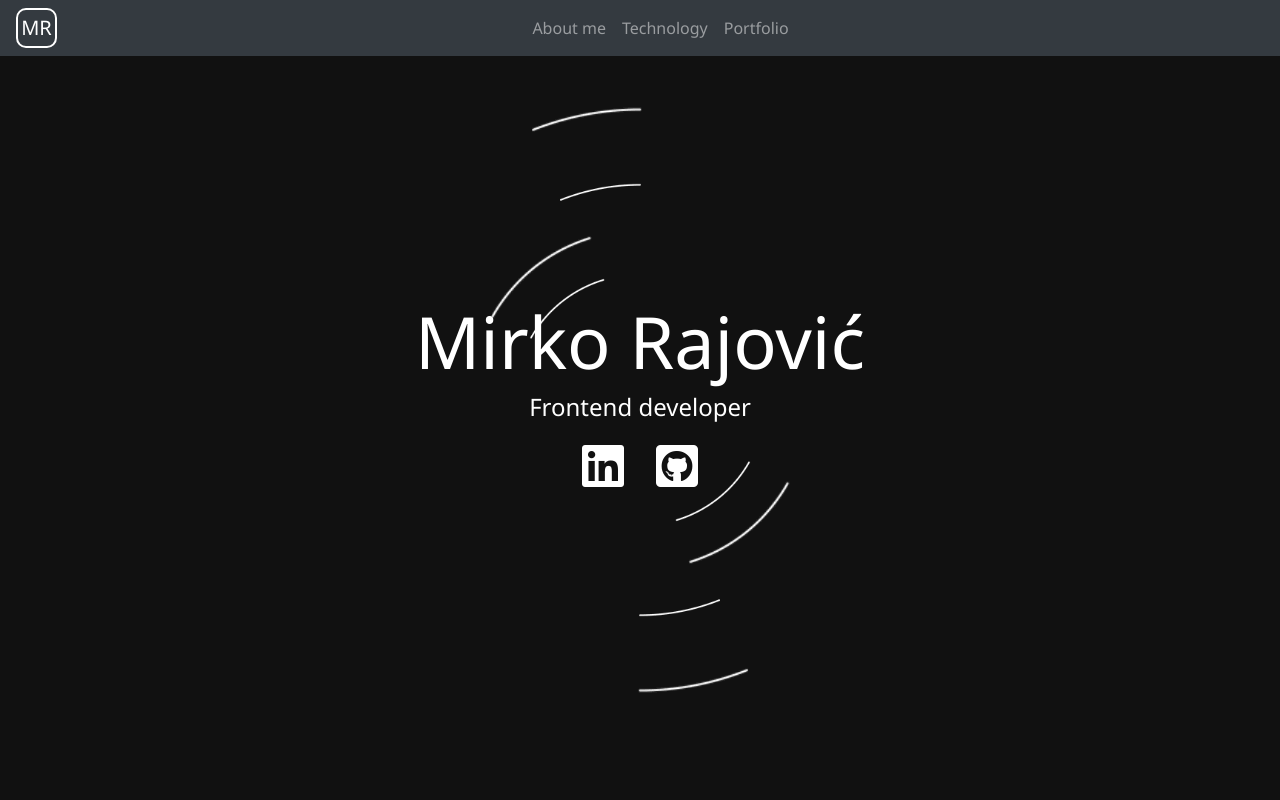
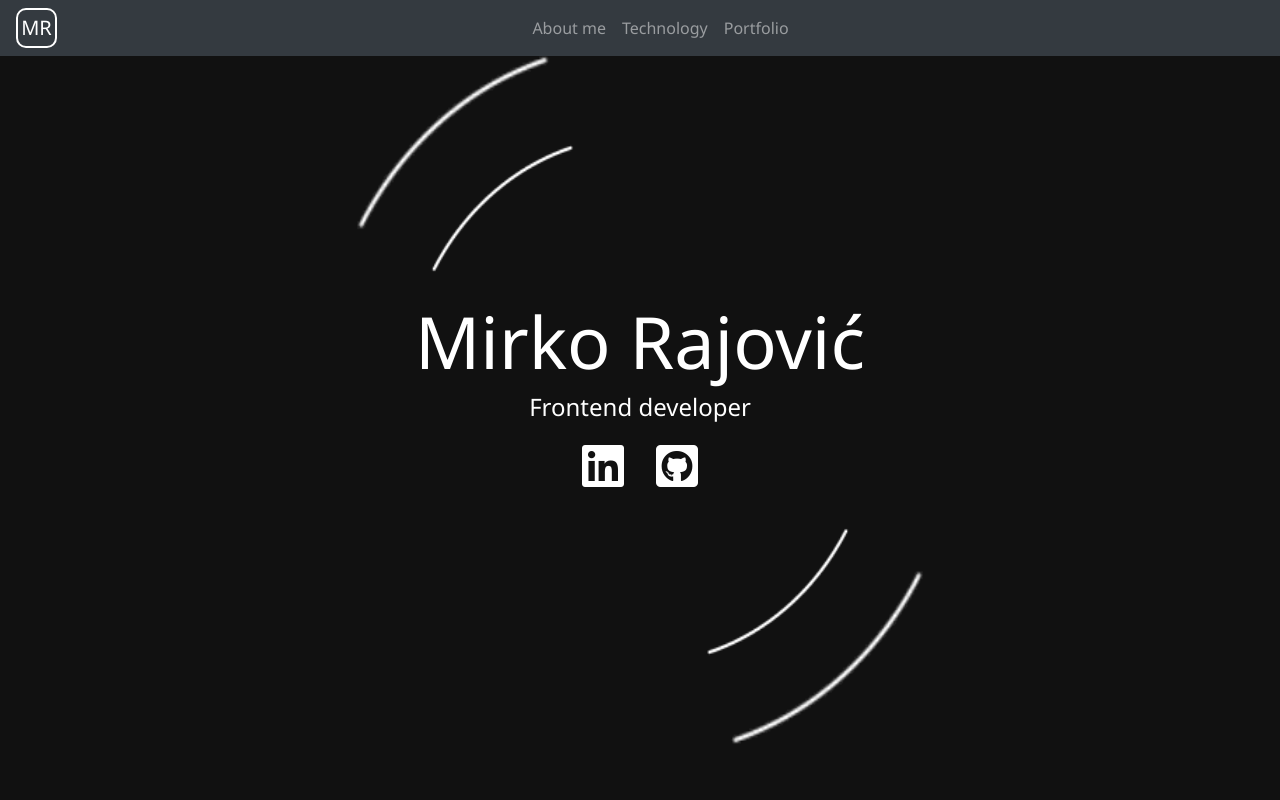
Before and after one commit to RajovicMirko/web-site-portfolio, a React (Create React App) app: page / in a window 1280 px wide. Shown: the top 800 px of the page. Built offline with nearby package versions, Linux system fonts and the light colour scheme.

Commit message:
Fixed header background

```diff
--- a/package.json
+++ b/package.json
@@ -1,6 +1,7 @@
 {
   "name": "web-site-portfolio",
   "version": "0.1.0",
+  "homepage": "http://www.mirkorajovic.com",
   "private": true,
   "dependencies": {
     "@testing-library/jest-dom": "^4.2.4",
--- a/src/index.css
+++ b/src/index.css
@@ -48,7 +48,7 @@ body {
 
   background-image: url("assets/header/Space-Stars-Black-Background-Gif-1920x1080.gif");
   background-position: center;
-  background-size: cover;
+  background-size: 210% 210%;
   background-repeat: no-repeat;
 }
 
```
